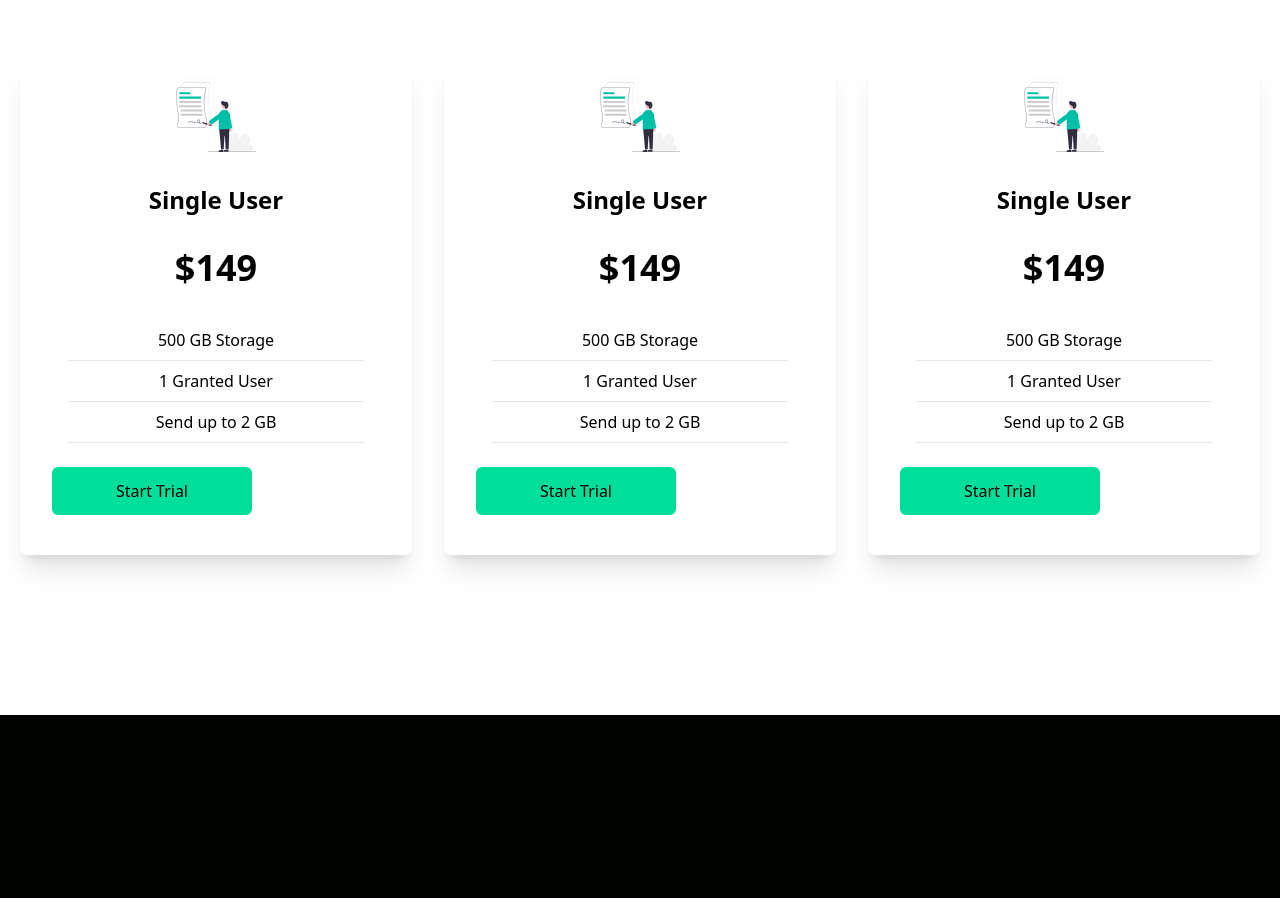
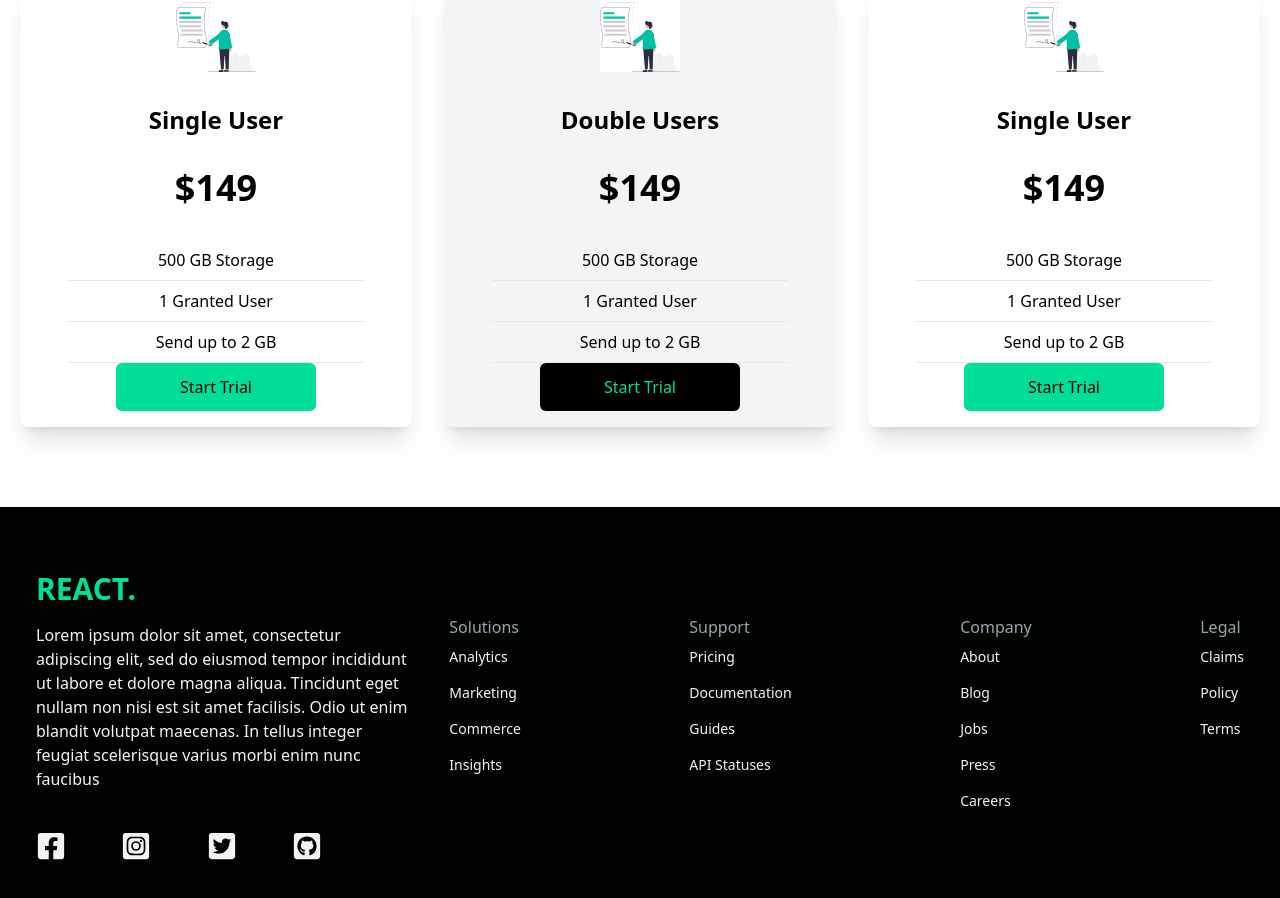
Before and after one commit to AllanKipchumba/tailwind-react-app, a React (Create React App) app: page / in a window 1280 px wide. Shown: the part 1698-2596 px from the top of the page. Before the commit the page ends 2413 px from the top, so only its background shows below. Built offline with nearby package versions, Linux system fonts and the light colour scheme.

Commit message:
populated all components

```diff
--- a/src/App.js
+++ b/src/App.js
@@ -1,6 +1,7 @@
 import React from "react";
 import Analytics from "./components/Analytics";
 import Cards from "./components/Cards";
+import Footer from "./components/footer/Footer";
 import Hero from "./components/Hero";
 import Navbar from "./components/Navbar";
 import Newsletter from "./components/Newsletter";
@@ -13,6 +14,7 @@ const App = () => {
       <Analytics />
       <Newsletter />
       <Cards />
+      <Footer />
     </div>
   );
 };
--- a/src/components/Cards.jsx
+++ b/src/components/Cards.jsx
@@ -4,7 +4,7 @@ import Single from "./cards/Single";
 import Tripple from "./cards/Tripple";
 const Cards = () => {
   return (
-    <div className="w-full py-[10rem] px-4 bg-white">
+    <div className="w-full py-[5rem] px-4 bg-white">
       <div className="max-w-[1240px] mx-auto grid md:grid-cols-3 gap-8">
         <Single />
         <Double />
--- a/src/components/cards/Double.jsx
+++ b/src/components/cards/Double.jsx
@@ -3,16 +3,19 @@ import terms from "../../assets/terms.svg";
 
 const Double = () => {
   return (
-    <div className="w-full text-center shadow-xl flex flex-col my-8 md:my-0 p-4 rounded-lg hover:scale-105 duration-300">
+    <div className="w-full text-center shadow-xl bg-gray-100 flex flex-col p-4 rounded-lg hover:scale-105 duration-300">
       <img src={terms} alt="/" className="w-20 mx-auto bg-white" />
-      <h2 className="text-2xl font-bold text-center py-8">Single User</h2>
+      <h2 className="text-2xl font-bold text-center py-8">Double Users</h2>
       <p className="text-center text-4xl font-bold">$149</p>
       <div className="text-center font-medium">
         <p className="py-2 border-b mx-8 mt-8">500 GB Storage</p>
         <p className="py-2 border-b mx-8">1 Granted User</p>
         <p className="py-2 border-b mx-8">Send up to 2 GB</p>
       </div>
-      <button className="bg-[#00df9a] w-[200px] rounded-md font-medium ml-4 my-6 mx-auto px-6 py-3 text-black">
+      <button
+        className="text-[#00df9a] bg-black w-[200px] rounded-md font-medium ml-4 my-6 px-6 py-3 "
+        style={{ margin: "auto" }}
+      >
         Start Trial
       </button>
     </div>
--- a/src/components/cards/Single.jsx
+++ b/src/components/cards/Single.jsx
@@ -12,7 +12,10 @@ const Single = () => {
         <p className="py-2 border-b mx-8">1 Granted User</p>
         <p className="py-2 border-b mx-8">Send up to 2 GB</p>
       </div>
-      <button className="bg-[#00df9a] mx-auto w-[200px] rounded-md font-medium ml-4 my-6 px-6 py-3 text-black">
+      <button
+        className="bg-[#00df9a] m-auto w-[200px] rounded-md font-medium ml-4 my-6 px-6 py-3 text-black"
+        style={{ margin: "auto" }}
+      >
         Start Trial
       </button>
     </div>
--- a/src/components/cards/Tripple.jsx
+++ b/src/components/cards/Tripple.jsx
@@ -12,7 +12,10 @@ const Tripple = () => {
         <p className="py-2 border-b mx-8">1 Granted User</p>
         <p className="py-2 border-b mx-8">Send up to 2 GB</p>
       </div>
-      <button className="bg-[#00df9a] w-[200px] rounded-md font-medium ml-4 my-6 mx-auto px-6 py-3 text-black">
+      <button
+        className="bg-[#00df9a] m-auto w-[200px] rounded-md font-medium ml-4 my-6 px-6 py-3 text-black"
+        style={{ margin: "auto" }}
+      >
         Start Trial
       </button>
     </div>
--- /dev/null
+++ b/src/components/footer/Company.jsx
@@ -0,0 +1,18 @@
+import React from "react";
+
+const Company = () => {
+  return (
+    <div>
+      <h6>Company</h6>
+      <ul>
+        <li>about</li>
+        <li>blog</li>
+        <li>jobs</li>
+        <li>press</li>
+        <li>careers</li>
+      </ul>
+    </div>
+  );
+};
+
+export default Company;
--- /dev/null
+++ b/src/components/footer/Footer.jsx
@@ -0,0 +1,44 @@
+import React from "react";
+import {
+  FaTwitterSquare,
+  FaGithubSquare,
+  FaInstagramSquare,
+  FaFacebookSquare,
+} from "react-icons/fa";
+import Company from "./Company";
+import Legal from "./Legal";
+import Solutions from "./Solutions";
+import Support from "./Support";
+
+const Footer = () => {
+  return (
+    <div className="max-w-[1240px] mx-auto py-16 px-4 grid lg:grid-cols-3 gap-8 text-gray-100">
+      <div>
+        <h1 className="uppercase w-full text-3xl font-bold text-[#00df9a]">
+          React.
+        </h1>
+        <p className="py-4">
+          Lorem ipsum dolor sit amet, consectetur adipiscing elit, sed do
+          eiusmod tempor incididunt ut labore et dolore magna aliqua. Tincidunt
+          eget nullam non nisi est sit amet facilisis. Odio ut enim blandit
+          volutpat maecenas. In tellus integer feugiat scelerisque varius morbi
+          enim nunc faucibus
+        </p>
+        <div className="flex justify-between my-6 md:w-[75%] ">
+          <FaFacebookSquare size={30} />
+          <FaInstagramSquare size={30} />
+          <FaTwitterSquare size={30} />
+          <FaGithubSquare size={30} />
+        </div>
+      </div>
+      <div className="lg:col-span-2 flex justify-between lg:mt-11">
+        <Solutions />
+        <Support />
+        <Company />
+        <Legal />
+      </div>
+    </div>
+  );
+};
+
+export default Footer;
--- /dev/null
+++ b/src/components/footer/Legal.jsx
@@ -0,0 +1,16 @@
+import React from "react";
+
+const Legal = () => {
+  return (
+    <div>
+      <h6>legal</h6>
+      <ul>
+        <li>claims</li>
+        <li>policy</li>
+        <li>terms</li>
+      </ul>
+    </div>
+  );
+};
+
+export default Legal;
--- /dev/null
+++ b/src/components/footer/Solutions.jsx
@@ -0,0 +1,18 @@
+import React from "react";
+import "./styles.css";
+
+const Solutions = () => {
+  return (
+    <div>
+      <h6>Solutions</h6>
+      <ul>
+        <li>Analytics</li>
+        <li>Marketing</li>
+        <li>Commerce</li>
+        <li>Insights</li>
+      </ul>
+    </div>
+  );
+};
+
+export default Solutions;
--- /dev/null
+++ b/src/components/footer/Support.jsx
@@ -0,0 +1,18 @@
+import React from "react";
+import "./styles.css";
+
+const Support = () => {
+  return (
+    <div>
+      <h6>Support</h6>
+      <ul>
+        <li>Pricing</li>
+        <li>documentation</li>
+        <li>guides</li>
+        <li>API statuses</li>
+      </ul>
+    </div>
+  );
+};
+
+export default Support;
--- /dev/null
+++ b/src/components/footer/styles.css
@@ -0,0 +1,7 @@
+h6 {
+    @apply font-medium text-gray-400 capitalize;
+}
+
+li {
+    @apply py-2 text-sm capitalize;
+}
```
